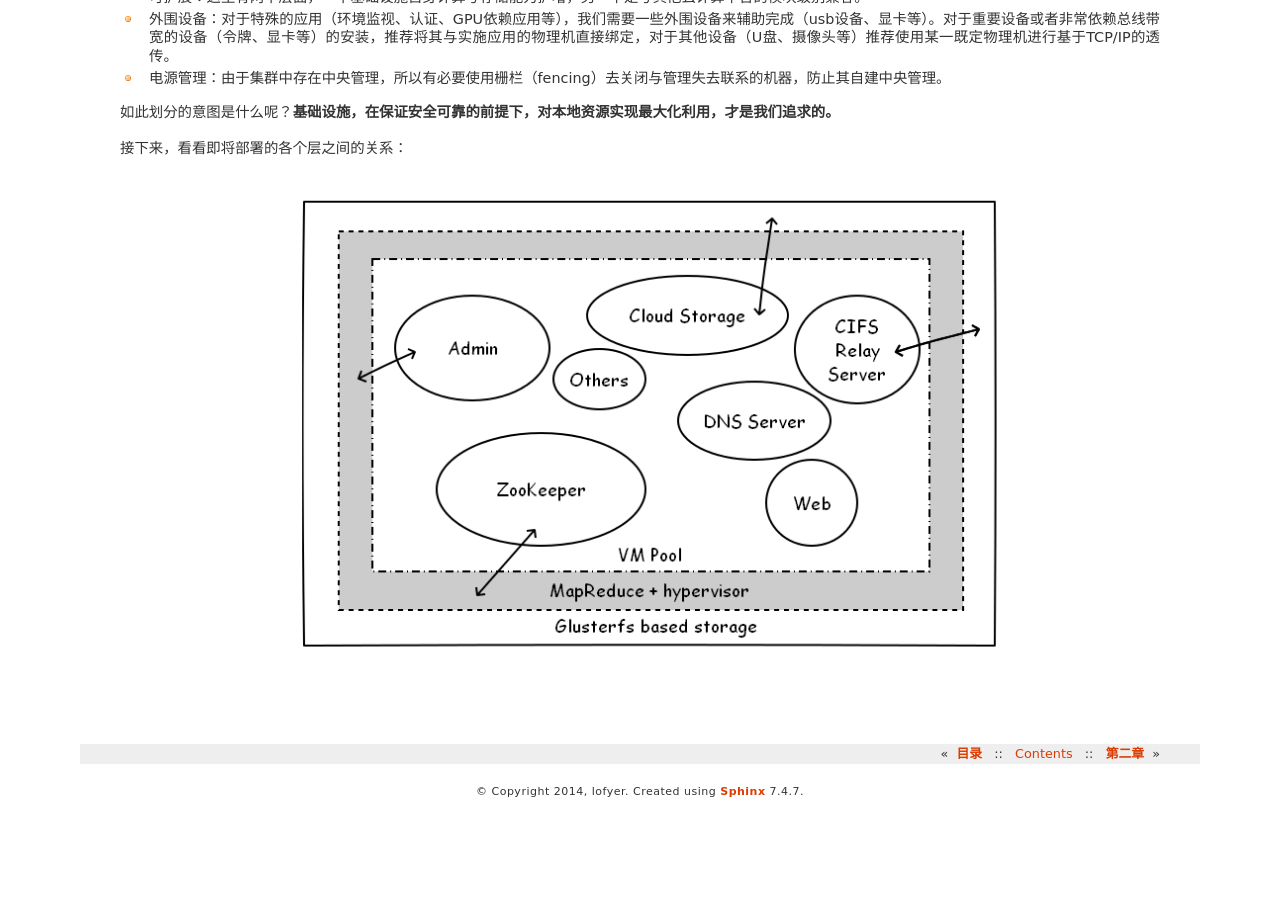
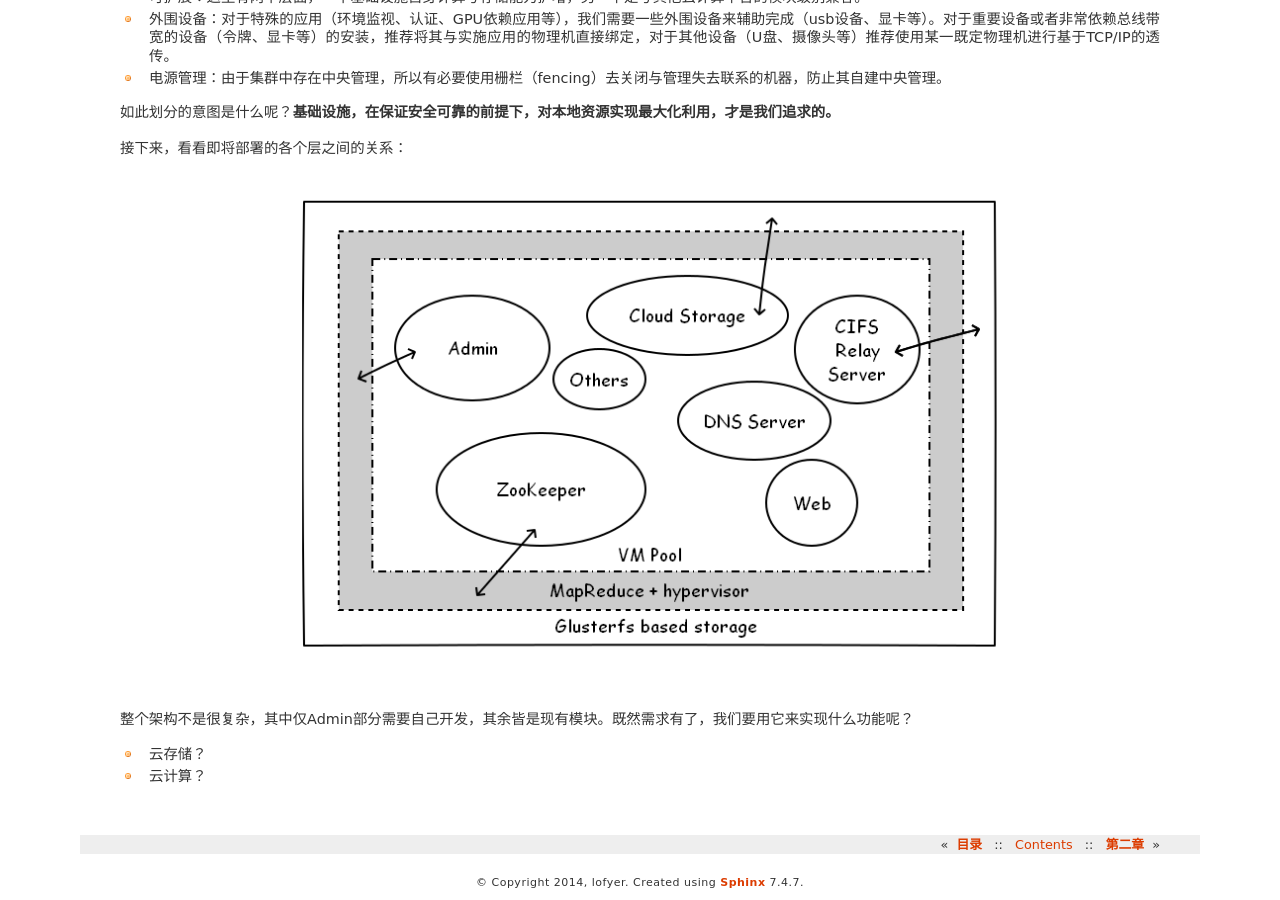
Before and after one commit to lofyer/InTheCloud, a Sphinx documentation site: the page built from source/posts/ch01.rst, in a window 1280 px wide and 900 px high, scrolled down 2173 px. Built offline with Sphinx 7.4.7, drawn with Linux system fonts in a browser that asks for light colours; formulas are drawn with MathJax 3; before the commit the page ends 2982 px from its top, so only the background shows below that.

Commit message:
第一章内容不够

```diff
--- a/source/posts/ch01.rst
+++ b/source/posts/ch01.rst
@@ -103,3 +103,9 @@
 
 .. image:: /images/01-02.png
     :align: center
+
+整个架构不是很复杂，其中仅Admin部分需要自己开发，其余皆是现有模块。既然需求有了，我们要用它来实现什么功能呢？
+
+- 云存储？
+
+- 云计算？
```
